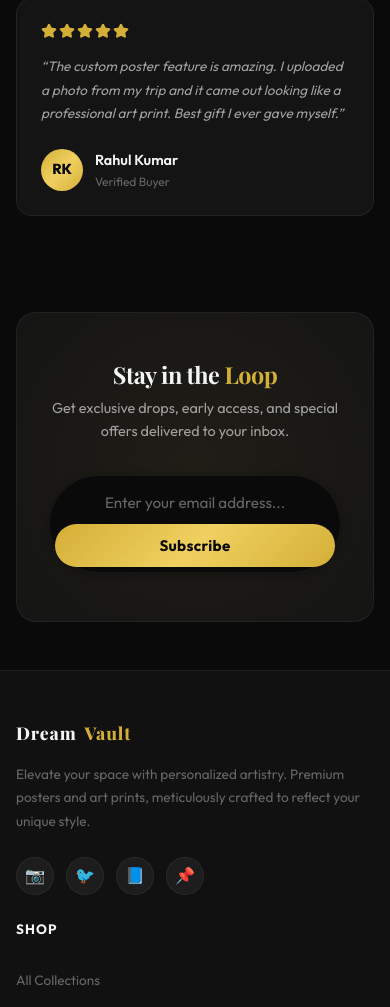
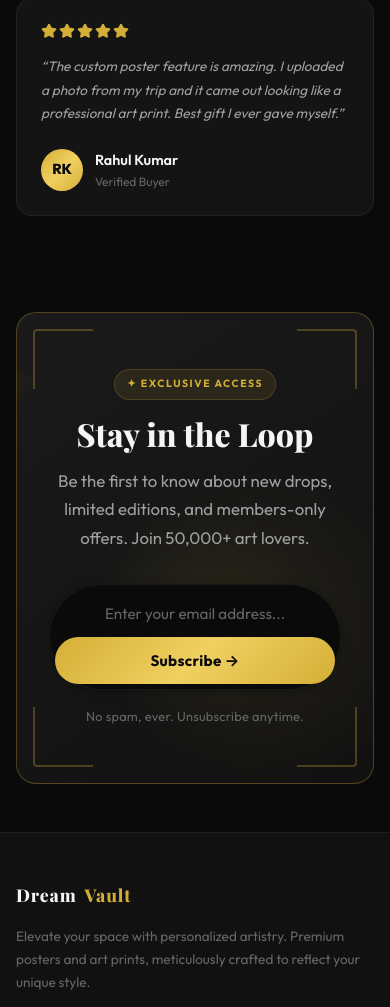
Before and after one commit to dreamvault01-cell/dreamvault, a Next.js app: page / in a window 390 px wide. Shown: the part 2998-4005 px from the top of the page. Built offline with nearby package versions, Linux system fonts and the light colour scheme; no server answers; the database is empty; a web font is replaced by a local one.

Commit message:
Premium newsletter CTA with shimmer, gold corners, glow orbs

```diff
--- a/src/app/globals.css
+++ b/src/app/globals.css
@@ -2521,35 +2521,126 @@ ul, ol {
 }
 
 /* ---------- Newsletter Banner ---------- */
+@keyframes shimmer {
+  0% { transform: translateX(-100%) rotate(25deg); }
+  100% { transform: translateX(200%) rotate(25deg); }
+}
+
 .newsletter-banner {
   position: relative;
-  background: var(--bg-card);
-  border: 1px solid var(--border-subtle);
+  background: var(--gradient-card);
+  border: 1.5px solid var(--border-accent);
   border-radius: var(--radius-xl);
-  padding: clamp(3rem, 6vw, 5rem) clamp(2rem, 5vw, 4rem);
+  padding: clamp(3.5rem, 7vw, 6rem) clamp(2rem, 5vw, 4rem);
   text-align: center;
   overflow: hidden;
 }
 
+/* Decorative gold corner flourishes */
+.newsletter-corner {
+  position: absolute;
+  width: 60px;
+  height: 60px;
+  border-color: var(--accent-gold);
+  border-style: solid;
+  opacity: 0.3;
+  z-index: 2;
+  pointer-events: none;
+}
+
+.newsletter-corner--tl {
+  top: 16px; left: 16px;
+  border-width: 2px 0 0 2px;
+  border-radius: 4px 0 0 0;
+}
+
+.newsletter-corner--tr {
+  top: 16px; right: 16px;
+  border-width: 2px 2px 0 0;
+  border-radius: 0 4px 0 0;
+}
+
+.newsletter-corner--bl {
+  bottom: 16px; left: 16px;
+  border-width: 0 0 2px 2px;
+  border-radius: 0 0 0 4px;
+}
+
+.newsletter-corner--br {
+  bottom: 16px; right: 16px;
+  border-width: 0 2px 2px 0;
+  border-radius: 0 0 4px 0;
+}
+
+/* Shimmer animation overlay */
+.newsletter-shimmer {
+  position: absolute;
+  top: 0;
+  left: 0;
+  width: 100%;
+  height: 100%;
+  background: linear-gradient(
+    105deg,
+    transparent 40%,
+    rgba(212, 175, 55, 0.04) 45%,
+    rgba(212, 175, 55, 0.08) 50%,
+    rgba(212, 175, 55, 0.04) 55%,
+    transparent 60%
+  );
+  animation: shimmer 6s ease-in-out infinite;
+  pointer-events: none;
+  z-index: 1;
+}
+
 .newsletter-content {
   position: relative;
-  z-index: 2;
+  z-index: 3;
   max-width: 600px;
   margin: 0 auto;
 }
 
+.newsletter-title {
+  font-family: var(--font-serif);
+  font-size: clamp(2rem, 5vw, 3rem);
+  font-weight: 800;
+  line-height: 1.1;
+  margin-bottom: 1rem;
+  color: var(--text-primary);
+}
+
+.newsletter-desc {
+  font-size: 1.05rem;
+  color: var(--text-secondary);
+  line-height: 1.7;
+  margin-bottom: 2rem;
+  max-width: 500px;
+  margin-left: auto;
+  margin-right: auto;
+}
+
+/* Glow orbs */
 .newsletter-glow {
   position: absolute;
-  top: 50%;
-  left: 50%;
-  transform: translate(-50%, -50%);
-  width: 600px;
-  height: 600px;
-  background: radial-gradient(circle, rgba(212, 175, 55, 0.06) 0%, transparent 60%);
+  top: 30%;
+  left: 20%;
+  width: 350px;
+  height: 350px;
+  background: radial-gradient(circle, rgba(212, 175, 55, 0.08) 0%, transparent 65%);
   pointer-events: none;
-  z-index: 1;
-}
-
+  z-index: 0;
+}
+
+.newsletter-glow--2 {
+  top: auto;
+  bottom: 10%;
+  left: auto;
+  right: 15%;
+  width: 250px;
+  height: 250px;
+  background: radial-gradient(circle, rgba(212, 175, 55, 0.05) 0%, transparent 65%);
+}
+
+/* Pill-shaped form */
 .newsletter-form {
   display: flex;
   align-items: center;
@@ -2572,7 +2663,7 @@ ul, ol {
   flex: 1;
   background: transparent;
   border: none;
-  padding: 12px 20px;
+  padding: 14px 20px;
   color: var(--text-primary);
   font-family: var(--font-sans);
   font-size: 0.95rem;
@@ -2585,8 +2676,17 @@ ul, ol {
 
 .newsletter-form button {
   border-radius: var(--radius-full);
-  padding: 12px 28px;
+  padding: 14px 32px;
   margin: 0;
   white-space: nowrap;
   flex-shrink: 0;
-}
+  font-weight: 700;
+  letter-spacing: 0.02em;
+}
+
+.newsletter-privacy {
+  font-size: 0.8rem;
+  color: var(--text-muted);
+  margin-top: 1rem;
+  letter-spacing: 0.02em;
+}
--- a/src/app/page.tsx
+++ b/src/app/page.tsx
@@ -249,12 +249,24 @@ export default async function Home() {
       <section className="section" id="newsletter">
         <div className="container">
           <div className="newsletter-banner">
+            {/* Decorative corners */}
+            <div className="newsletter-corner newsletter-corner--tl"></div>
+            <div className="newsletter-corner newsletter-corner--tr"></div>
+            <div className="newsletter-corner newsletter-corner--bl"></div>
+            <div className="newsletter-corner newsletter-corner--br"></div>
+
+            {/* Shimmer overlay */}
+            <div className="newsletter-shimmer"></div>
+
             <div className="newsletter-content">
-              <h2 className="section-title" style={{ marginBottom: '0.5rem' }}>
+              <div className="hero-tag" style={{ marginBottom: '1rem' }}>
+                ✦ EXCLUSIVE ACCESS
+              </div>
+              <h2 className="newsletter-title">
                 Stay in the <span className="accent">Loop</span>
               </h2>
-              <p className="section-subtitle" style={{ marginBottom: '2rem' }}>
-                Get exclusive drops, early access, and special offers delivered to your inbox.
+              <p className="newsletter-desc">
+                Be the first to know about new drops, limited editions, and members-only offers. Join 50,000+ art lovers.
               </p>
               <form action="#" className="newsletter-form">
                 <input
@@ -264,11 +276,17 @@ export default async function Home() {
                   required
                 />
                 <button type="submit" className="btn btn-primary" id="newsletter-submit">
-                  Subscribe
+                  Subscribe →
                 </button>
               </form>
+              <p className="newsletter-privacy">
+                No spam, ever. Unsubscribe anytime.
+              </p>
             </div>
+
+            {/* Background glow orbs */}
             <div className="newsletter-glow"></div>
+            <div className="newsletter-glow newsletter-glow--2"></div>
           </div>
         </div>
       </section>
```
